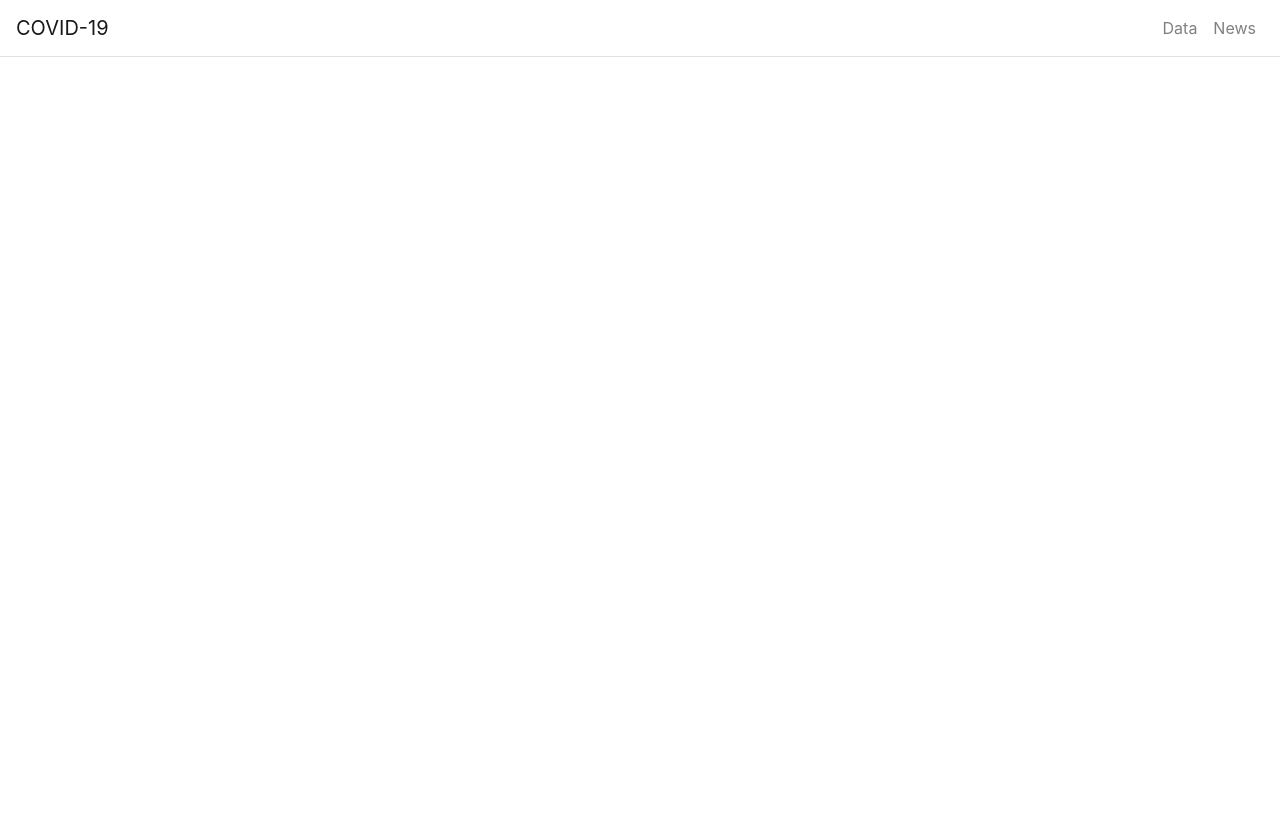
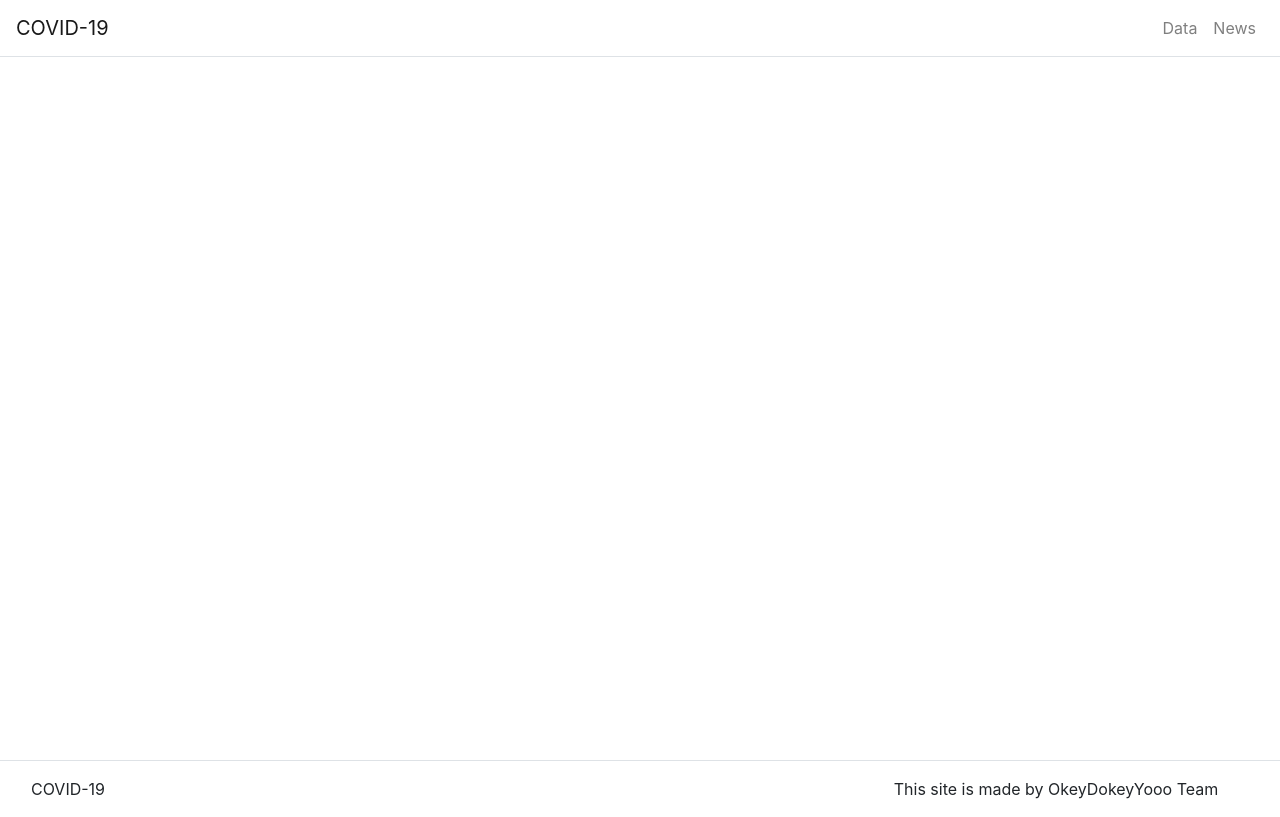
Before and after one commit to OkeyDokeyYooo/react-coronavirus, a React (Create React App) app: page / in a window 1280 px wide. Built offline with nearby package versions, Linux system fonts and the light colour scheme.

Commit message:
Moving Header and Footer into Componments folder, more orginzed~~

```diff
--- a/src/App.css
+++ b/src/App.css
@@ -36,3 +36,10 @@
     transform: rotate(360deg);
   }
 }
+
+.footer {
+  position: absolute;
+  bottom: 0;
+  width: 100%;
+  height: 2.5rem;
+}
--- a/src/App.js
+++ b/src/App.js
@@ -1,7 +1,11 @@
 import React, {Component} from 'react';
-import {NavbarBrand, Navbar, NavbarToggler,Collapse, NavItem,Nav } from 'reactstrap';
-import {Link} from 'react-router-dom';
+// import {Container ,NavbarBrand, Navbar, NavbarToggler,Collapse, NavItem,Nav } from 'reactstrap';
+// import {Link} from 'react-router-dom';
 import './App.css';
+
+import Footer from './components/Footer';
+import Header from './components/Header';
+
 
 class App extends Component{
   constructor(props){
@@ -14,20 +18,8 @@ class App extends Component{
   render(){
     return (
       <div className="App">
-          <Navbar className="border-bottom" expand="md" light>
-            <NavbarBrand > COVID-19 </NavbarBrand>
-            <NavbarToggler onClick={() => this.setState({isOpen: !this.state.isOpen}) } className="border-0"  navbar/>
-            <Collapse isOpen={this.state.isOpen} color="black" navbar>
-            <Nav className="ml-auto" navbar>
-              <NavItem>
-                <Link className="nav-link" to="/"> Data </Link>
-              </NavItem>
-              <NavItem>
-                <Link className="nav-link" to="/News"> News </Link>
-              </NavItem>
-            </Nav>
-            </Collapse>
-          </Navbar>
+        <Header/>
+        <Footer/>
       </div>
     )
   }
--- /dev/null
+++ b/src/components/Footer.js
@@ -0,0 +1,22 @@
+import React, {useState} from 'react'
+import {Container, Row, Col} from 'reactstrap'
+
+function Footer() {
+
+    return (
+        <footer className="mt-5 footer">
+            <Container fluid>
+                <Row xs="3" className="border-top justify-content-between p-3">
+                    <Col className="p-0" sm="12" md="1">
+                        COVID-19
+                    </Col>
+                    <Col className="p-0 justify-content-end">
+                        This site is made by OkeyDokeyYooo Team
+                    </Col>
+                </Row>
+            </Container>
+        </footer>
+    )
+}
+
+export default Footer;
--- /dev/null
+++ b/src/components/Header.js
@@ -0,0 +1,29 @@
+import React, {useState} from 'react';
+import {NavbarBrand, Navbar, NavbarToggler,Collapse, NavItem,Nav } from 'reactstrap';
+import {Link} from 'react-router-dom';
+
+function Header() {
+    const [isOpen, setIsOpen] = useState(false);
+    const toggle = () => setIsOpen(!isOpen);
+
+    return(
+        <div>
+            <Navbar className="border-bottom" expand="md" light>
+                <NavbarBrand > COVID-19 </NavbarBrand>
+                <NavbarToggler onClick={toggle} className="border-0"  navbar/>
+                <Collapse isOpen={isOpen} color="black" navbar>
+                <Nav className="ml-auto" navbar>
+                <NavItem>
+                    <Link className="nav-link" to="/"> Data </Link>
+                </NavItem>
+                <NavItem>
+                    <Link className="nav-link" to="/News"> News </Link>
+                </NavItem>
+                </Nav>
+                </Collapse>
+            </Navbar>
+        </div>
+    )
+}
+
+export default Header;
```
